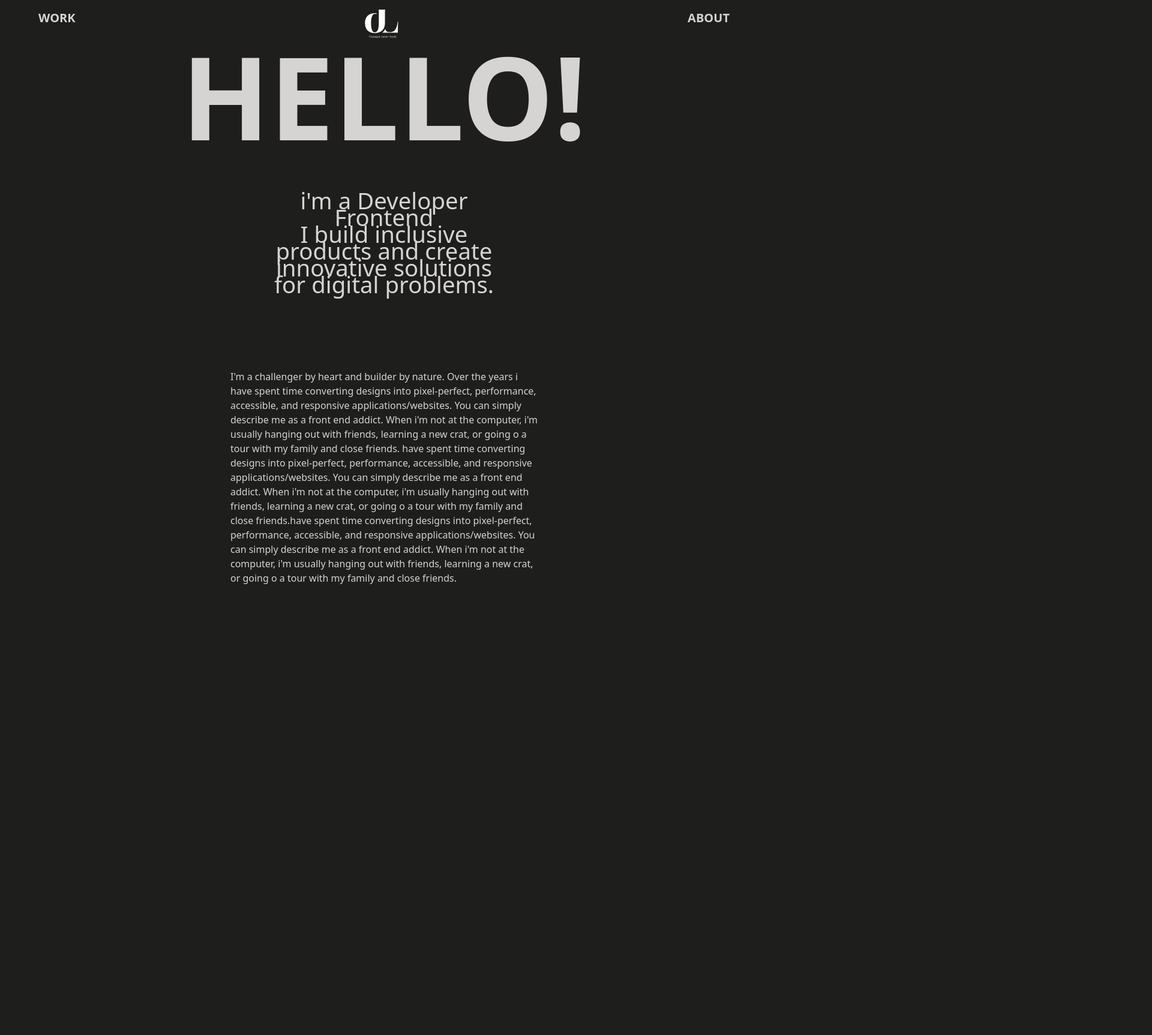
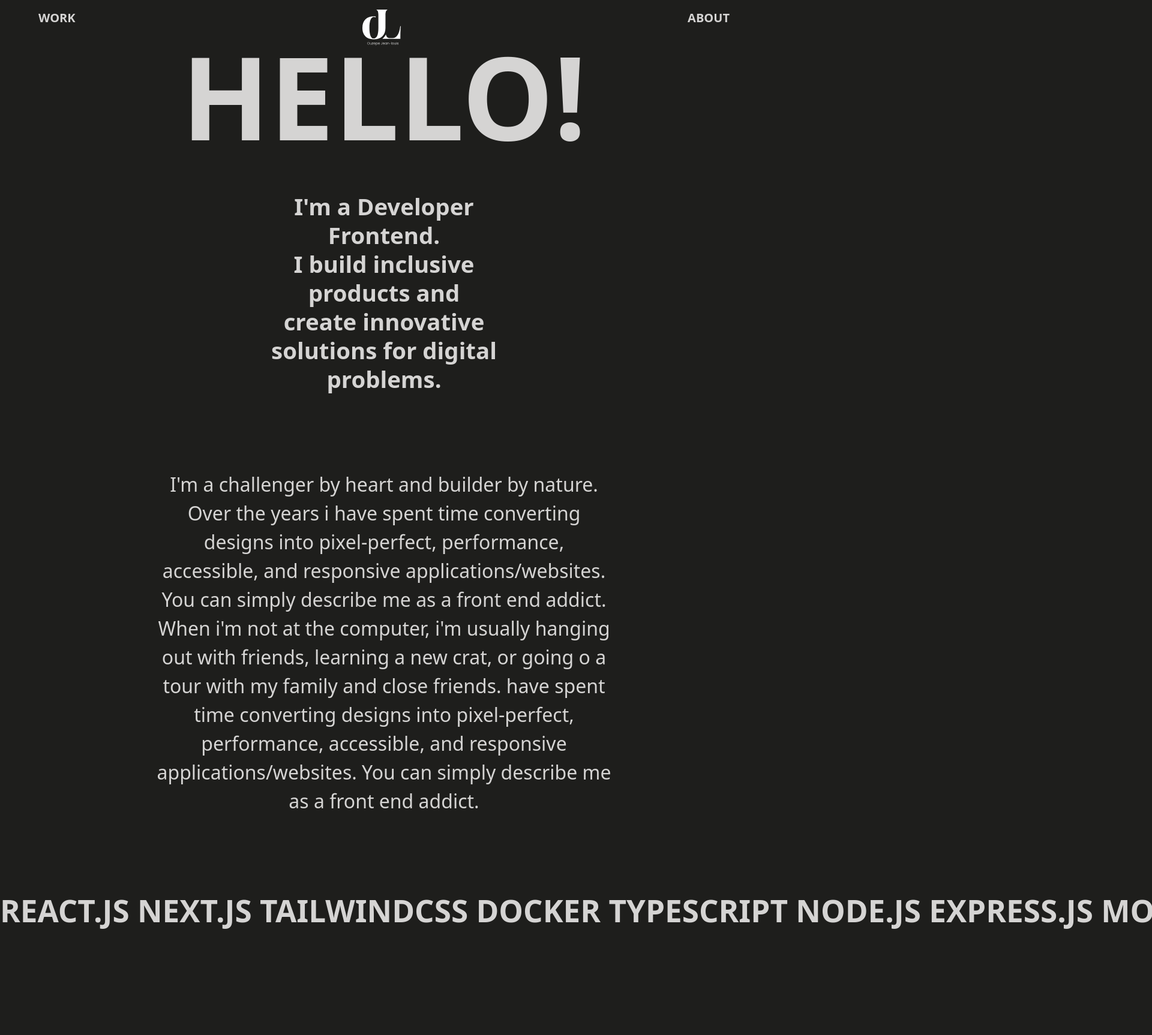
Before and after one commit to ouzepe/portfolio_v4, a Next.js app: page / in a window 1280 px wide. Shown: the top 1726 px of the page at 60% size, 1920 px wide, since content can reach past the window. Built offline with nearby package versions, Linux system fonts and the light colour scheme.

Commit message:
add horizintall scroll animation left

```diff
--- a/app/globals.css
+++ b/app/globals.css
@@ -7,6 +7,7 @@
   padding: 0;
   box-sizing: border-box;
 }
+
 body {
   background-color: #1e1e1c;
   color: #d5d4d3;
--- a/app/page.tsx
+++ b/app/page.tsx
@@ -1,12 +1,14 @@
 import { About } from "~/components/About";
 import Footer from "~/components/Footer";
 import { Nav } from "~/components/Nav";
+import ScrollHorizontalText from "~/components/ScrollHorizontalText";
 
 export default function Home() {
   return (
     <main className='h-[100dvh]'>
       <Nav />
       <About />
+      <ScrollHorizontalText />
       <Footer />
     </main>
   );
--- a/components/About.tsx
+++ b/components/About.tsx
@@ -2,20 +2,20 @@ import React from "react";
 
 export const About = () => {
   return (
-    <div className='h-[250svh] flex justify-center' id='about'>
+    <div className='h-fit flex justify-center' id='about'>
       <div className='w-[50vw] flex flex-col items-center'>
         <h1 className='mt-[50%] lg:mt-[10%] uppercase font-bold text-6xl lg:text-[15dvw]'>
           Hello!{" "}
         </h1>
-        <div className='text-xl w-[50vh] lg:text-[3vw] lg:w-[30vw] text-center pt-[30%] lg:pt-[10%]'>
-          <h2>i&apos;m a Developer Frontend</h2>
+        <div className='text-xl font-bold w-[60vw] text-[1.5rem] lg:text-[3vw] lg:w-[30vw] text-center pt-[30%] lg:pt-[10%] leading-[2rem] lg:leading-[3rem] 2xl:leading-[5.5rem]'>
+          <h2>I&apos;m a Developer Frontend.</h2>
           <p>
             I build inclusive products and create innovative solutions for
             digital problems.
           </p>
         </div>
 
-        <p className='mt-[10vw] lg:w-[40dvw]'>
+        <p className='mt-[10vw] w-[80vw] lg:w-[60dvw] text-[5vw] lg:text-[2.5vw] text-center'>
           I&apos;m a challenger by heart and builder by nature. Over the years i
           have spent time converting designs into pixel-perfect, performance,
           accessible, and responsive applications/websites. You can simply
@@ -24,14 +24,7 @@ export const About = () => {
           going o a tour with my family and close friends. have spent time
           converting designs into pixel-perfect, performance, accessible, and
           responsive applications/websites. You can simply describe me as a
-          front end addict. When i&apos;m not at the computer, i&apos;m usually
-          hanging out with friends, learning a new crat, or going o a tour with
-          my family and close friends.have spent time converting designs into
-          pixel-perfect, performance, accessible, and responsive
-          applications/websites. You can simply describe me as a front end
-          addict. When i&apos;m not at the computer, i&apos;m usually hanging
-          out with friends, learning a new crat, or going o a tour with my
-          family and close friends.
+          front end addict.
         </p>
       </div>
     </div>
--- a/components/Nav.tsx
+++ b/components/Nav.tsx
@@ -10,7 +10,7 @@ export const Nav = () => {
       <div className='w-[90vw] flex justify-between mt-4 text-xl font-bold uppercase'>
         <Link href='#work'>Work</Link>
         <div
-          className='w-14 h-12 relative cursor-pointer'
+          className='w-16 h-16 relative cursor-pointer'
           onClick={() => window.scrollTo(0, 0)}
         >
           <Image src={LogoOJL} alt='logo-ojl' fill quality={100} />
--- /dev/null
+++ b/components/ScrollHorizontalText.tsx
@@ -0,0 +1,20 @@
+"use client";
+import { useScroll } from "framer-motion";
+import React from "react";
+
+const ScrollHorizontalText = () => {
+  const { scrollXProgress } = useScroll();
+  //   const x = useTransform(scrollXProgress, [0, 1], [0, -600]);
+  console.log(scrollXProgress, "scrollXProgress");
+  const text =
+    "React.js Next.js TailwindCSS Docker TypeScript Node.js Express.js MongoDB PostgreSQL GraphQL Prisma.js";
+  return (
+    <div className='w-screen mt-[15dvh]'>
+      <h1 className='text-[8dvw] lg:text-[4dvw] font-bold uppercase inline-block whitespace-nowrap overflow-hidden '>
+        {text}
+      </h1>
+    </div>
+  );
+};
+
+export default ScrollHorizontalText;
```
